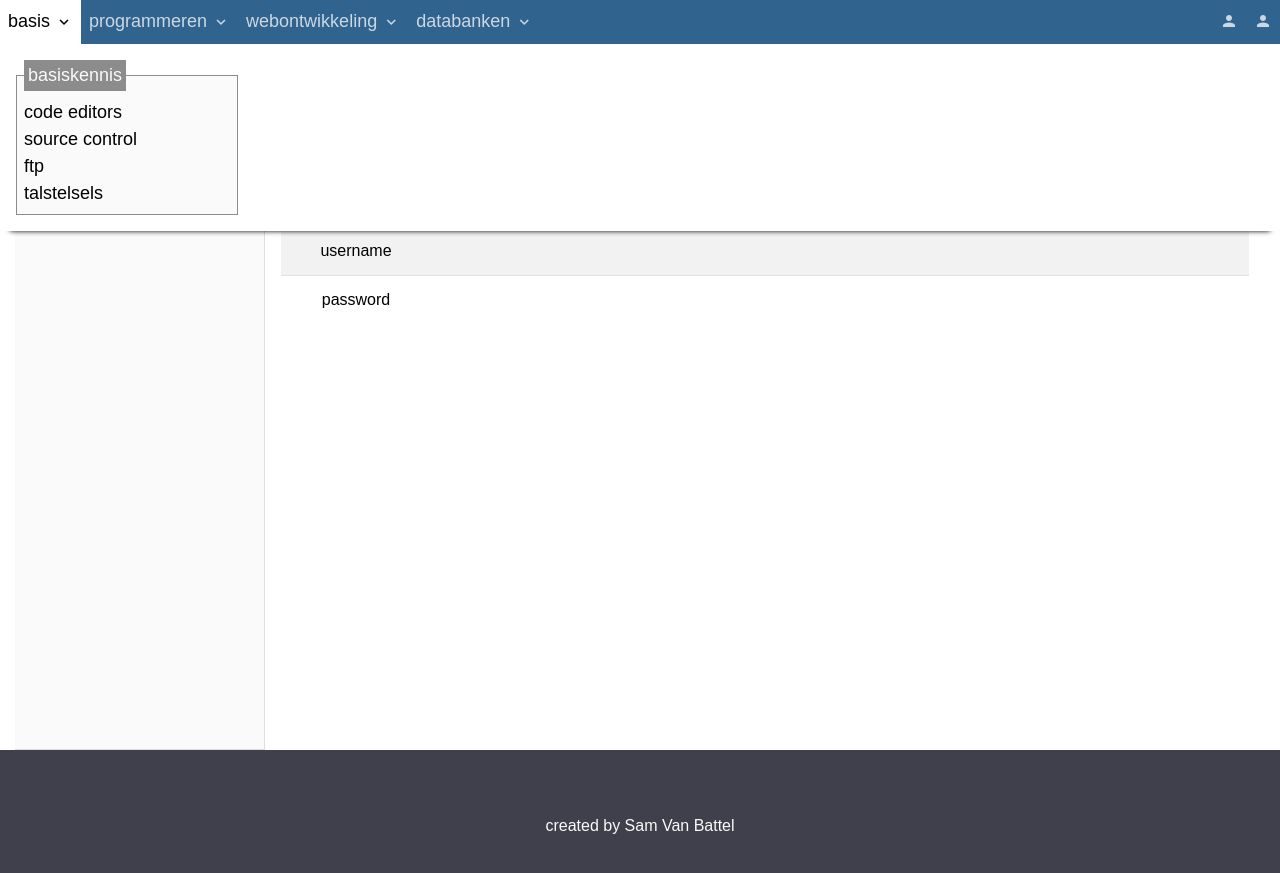
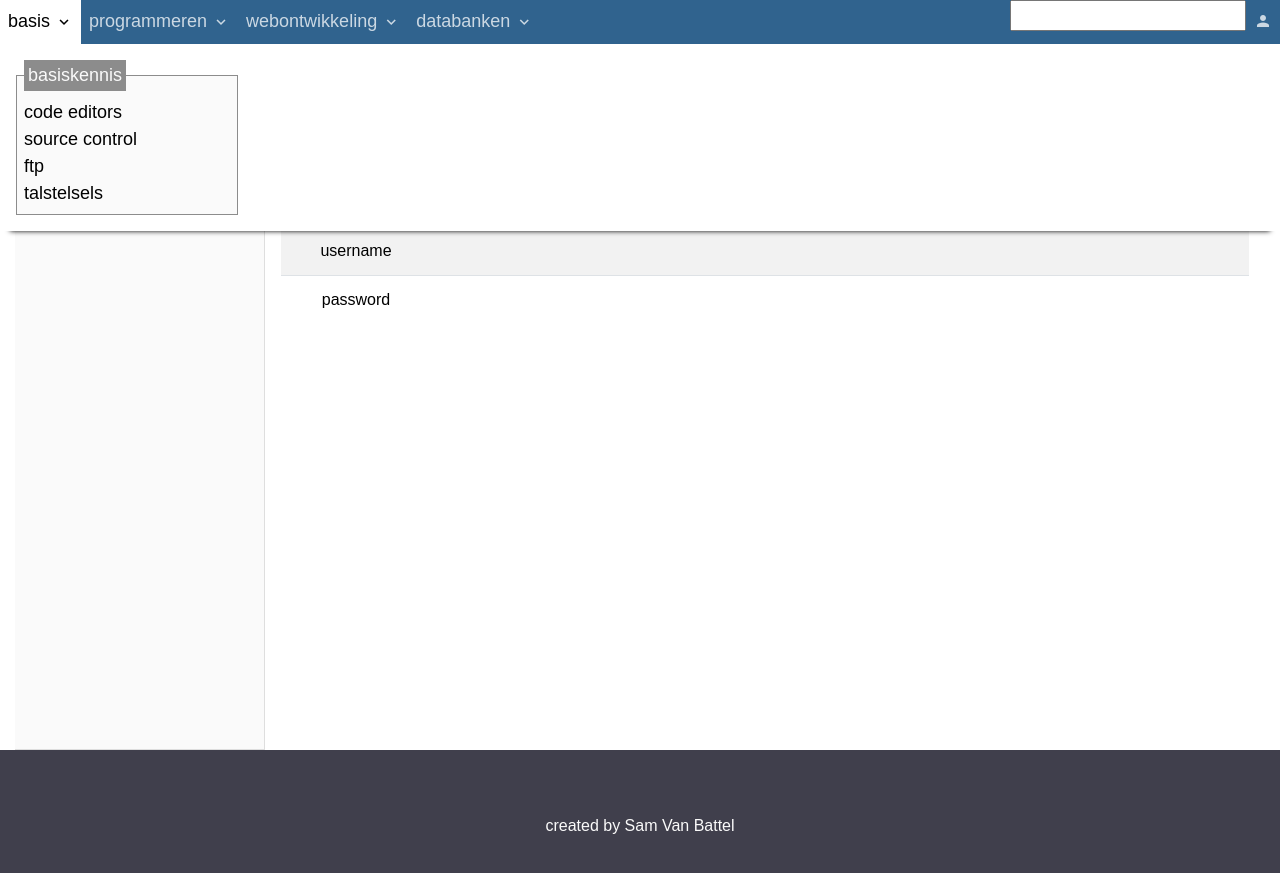
Before and after one commit to T-INFORMATICA/t-informatica.github.io, a Jekyll site: the page built from index.html, in a window 1280 px wide. Shown: the top 873 px of the page. Built offline with Jekyll 4.4.1, drawn with Linux system fonts in a browser that asks for light colours; comment, search, counter and statistics services are not loaded.

Commit message:
Update default.html

```diff
--- a/_layouts/default.html
+++ b/_layouts/default.html
@@ -32,7 +32,7 @@
                 </li>
                 {% endfor %}
                 <li class="menuItem" data-state="right-aligned">
-                    <a href="{{site.baseurl}}" class="menuItem-btn material-icons">person</a>
+                    <input type="text" name="search" id="searchbox">
                 </li>
                 <li class="menuItem">
                     <a href="{{site.baseurl}}" class="menuItem-btn material-icons">person</a>
```
